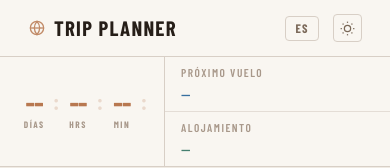
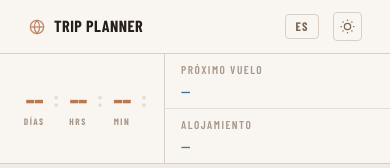
Before and after one commit to fhielpos/trip-planner, a website: page public/index.html in a window 390 px wide. Shown: the top 168 px of the page. Drawn offline with nearby package versions, Linux system fonts and the light colour scheme; no server answers.

Commit message:
fix: truncate mobile header title to one line instead of wrapping
Signed-off-by: fhielpos <franco@giantswarm.io>

```diff
--- a/public/css/styles.css
+++ b/public/css/styles.css
@@ -819,6 +819,17 @@ body {
 
 @media (max-width: 640px) {
   .header-destination { display: none; }
+  /* A long custom trip name has nowhere to wrap to on a phone-width sticky
+     header — clip to one line instead of pushing the page down. */
+  .header-title { min-width: 0; }
+  .header-title h1 {
+    min-width: 0;
+    font-size: 0.85rem;
+    letter-spacing: 0.03em;
+    white-space: nowrap;
+    overflow: hidden;
+    text-overflow: ellipsis;
+  }
   .route-strip { padding: 0.2rem 0.75rem; }
   .app-main { padding: 0.5rem; }
   .cd-num  { font-size: 1.5rem; }
```
